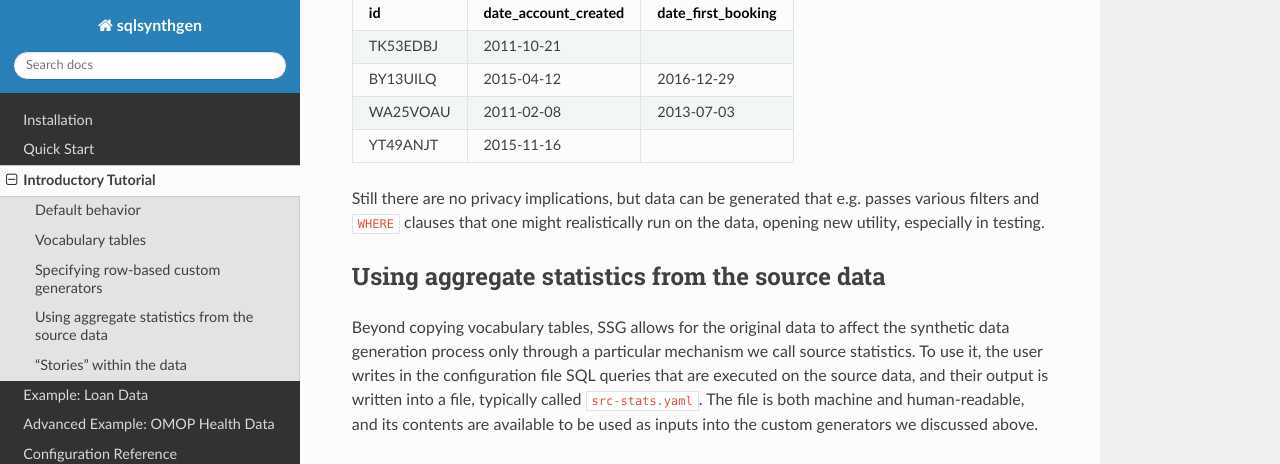
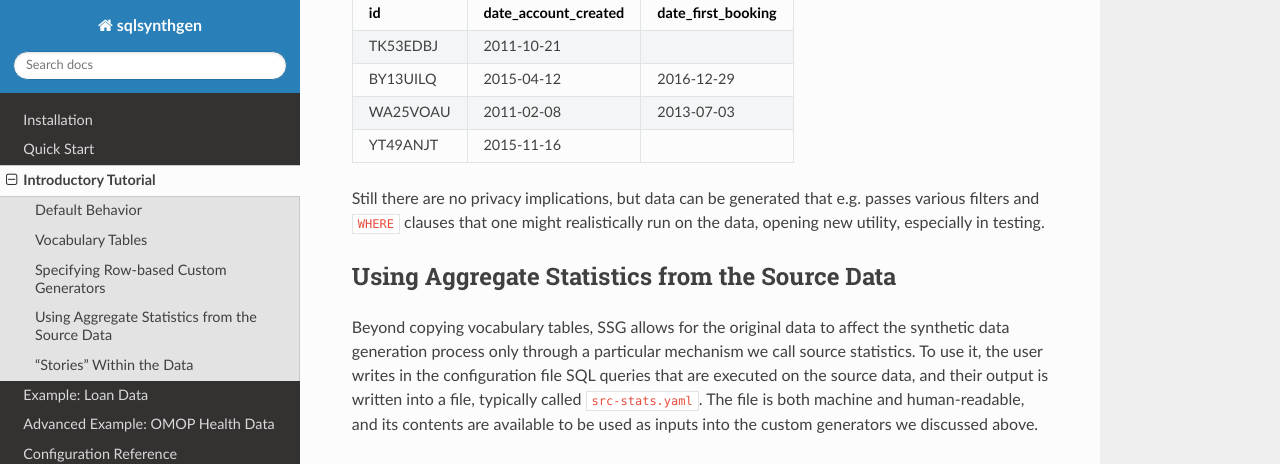
Before and after one commit to alan-turing-institute/sqlsynthgen, a Sphinx documentation site: the page built from docs/source/introduction.rst, in a window 1280 px wide and 900 px high, scrolled down 6903 px. Shown: the top 464 px of the window. Built offline with Sphinx 7.4.7 and the Read the Docs theme 2.0.0, drawn with Linux system fonts in a browser that asks for light colours; some of the changed text lies outside the part shown.

Commit message:
Capitalise subheadings in docs

```diff
--- a/docs/source/health_data.rst
+++ b/docs/source/health_data.rst
@@ -20,7 +20,7 @@ Before getting into the config itself, we need to discuss a few peculiarities of
    However, some of these vocabulary tables may be too large to practically be writable to ``.yaml`` files, and will need to be dealt with manually.
    You should also check the license agreement of each standardized vocabulary before sharing any of the ``.yaml`` files.
 
-Dealing with circular foreign keys
+Dealing with Circular Foreign Keys
 ++++++++++++++++++++++++++++++++++
 
 SSG is currently unable to handle schemas with circular foreign keys properly.
@@ -51,7 +51,7 @@ One can then proceed with ``sqlsynthgen create-vocab`` to copy over the vocabula
 If the problematic foreign key constraints would be between non-vocabulary tables, one would need to keep them disabled for the whole duration of creating synthetic data, while putting in a manual mechanism that guarantees that the synthetic data created does respect the constraint, and then reenable the constraint at the end.
 Fortunately with OMOP this is not necessary.
 
-Vocabulary tables
+Vocabulary Tables
 +++++++++++++++++++++
 
 The OMOP schema has many vocabulary tables. Here's an excerpt from the CCHIC OMOP config file we've written:
--- a/docs/source/index.rst
+++ b/docs/source/index.rst
@@ -39,7 +39,7 @@ Contents:
    glossary
 
 
-Indices and tables
+Indices and Tables
 ------------------
 
 * :ref:`genindex`
--- a/docs/source/introduction.rst
+++ b/docs/source/introduction.rst
@@ -17,7 +17,7 @@ After migration, the database has the following structure:
   :width: 400
   :alt: The AirBnb database diagram.
 
-Default behavior
+Default Behavior
 ----------------
 
 SSG contains tools for replicating the schema of a source database.
@@ -99,7 +99,7 @@ Foreign key relations are respected by picking random rows from the table refere
 Even this synthetic data, nearly the crudest imaginable, can be useful for instance for testing software pipelines.
 Note that this data has no privacy implications, since it is only based on the schema.
 
-Vocabulary tables
+Vocabulary Tables
 -----------------
 
 The simplest configuration option available to increase fidelity is to mark some of the tables in the schema to be “vocabulary” tables.
@@ -166,7 +166,7 @@ To recap, “vocabularies” are tables that don’t need synthesising.
 By itself this adds only limited utility, since the interesting parts of the data are typically in the non-vocabulary tables, but it saves great amounts of work by fixing some tables with no privacy concerns to have perfect fidelity from the get-go.
 Note that one has to be careful in making sure that the tables marked as vocabulary tables truly do not hold privacy sensitive data, otherwise catastrophic privacy leaks are possible, where the original data is exposed raw and in full.
 
-Specifying row-based custom generators
+Specifying Row-based Custom Generators
 --------------------------------------
 
 As we’ve seen above, ``ssg.py`` is overwritten whenever you re-run ``make-generators``.
@@ -300,7 +300,7 @@ Still there are no privacy implications, but data can be generated that e.g. pas
 
 .. _source_statistics:
 
-Using aggregate statistics from the source data
+Using Aggregate Statistics from the Source Data
 -----------------------------------------------
 
 Beyond copying vocabulary tables, SSG allows for the original data to affect the synthetic data generation process only through a particular mechanism we call source statistics.
@@ -439,7 +439,7 @@ One final aspect of source statistics bears mentioning:
 At the top level of ``config.yaml`` one can also set ``use-asyncio: true``.
 With this, if there are multiple source stats queries to be run, they will be run in parallel, which may speed up ``make-stats`` significantly if some of the queries are slow.
 
-"Stories" within the data
+"Stories" Within the Data
 -------------------------
 
 The final configuration option available to users of SSG is what we call "story generators".
```
